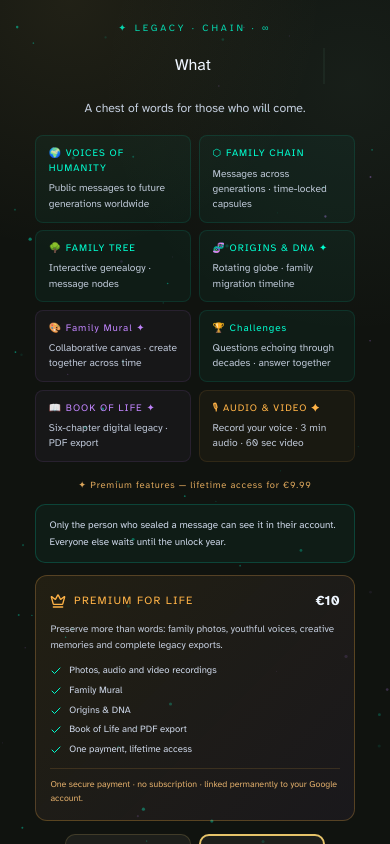
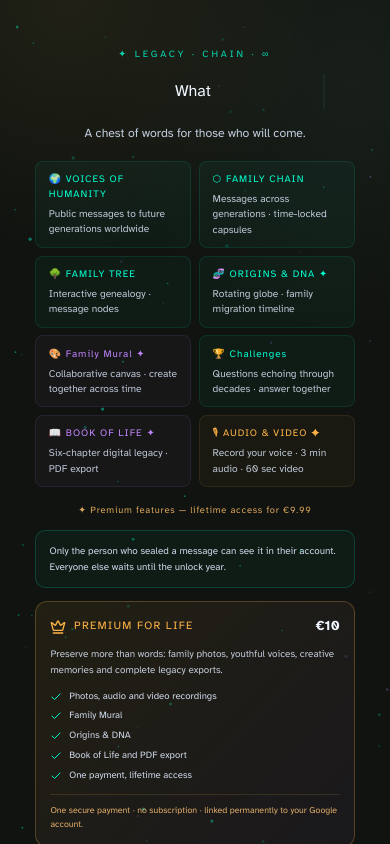
Before and after one commit to mascarl3131-eng/LegacyChain, a React (Vite) app: page / in a window 390 px wide. Built offline with nearby package versions, Linux system fonts and the light colour scheme; no server answers.

Commit message:
Add mobile top space to landing page

```diff
--- a/src/index.css
+++ b/src/index.css
@@ -328,7 +328,7 @@
 
   .landing-page {
     justify-content: flex-start !important;
-    padding-top: calc(1.25rem + env(safe-area-inset-top)) !important;
+    padding-top: calc(2.75rem + env(safe-area-inset-top)) !important;
     padding-bottom: calc(1.25rem + env(safe-area-inset-bottom)) !important;
   }
 
--- a/src/pages/LandingPage.tsx
+++ b/src/pages/LandingPage.tsx
@@ -117,7 +117,7 @@ export default function LandingPage() {
         justifyContent: 'flex-start',
         overflowY: 'auto',
         WebkitOverflowScrolling: 'touch',
-        padding: 'calc(1.25rem + env(safe-area-inset-top)) 1.5rem calc(1.25rem + env(safe-area-inset-bottom))',
+        padding: 'calc(2.75rem + env(safe-area-inset-top)) 1.5rem calc(1.25rem + env(safe-area-inset-bottom))',
       }}
     >
       <div style={{ display: 'flex', flexDirection: 'column', alignItems: 'center', gap: '0.75rem', maxWidth: 340, textAlign: 'center' }}>
```
